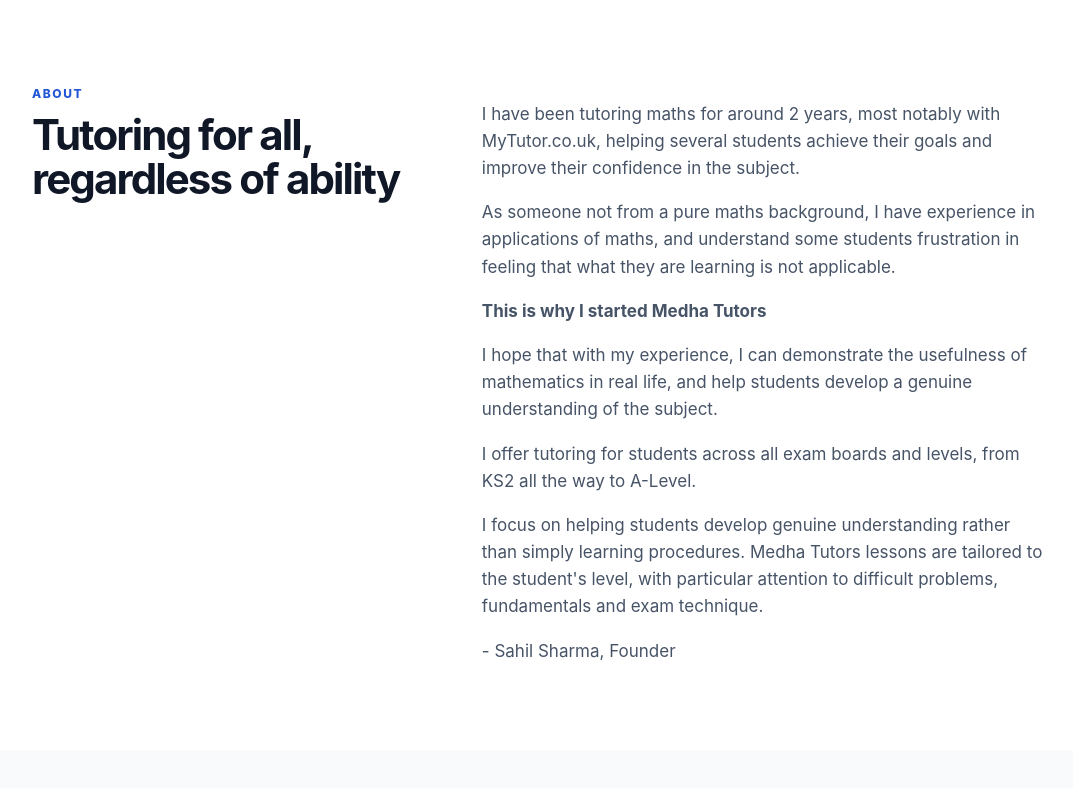
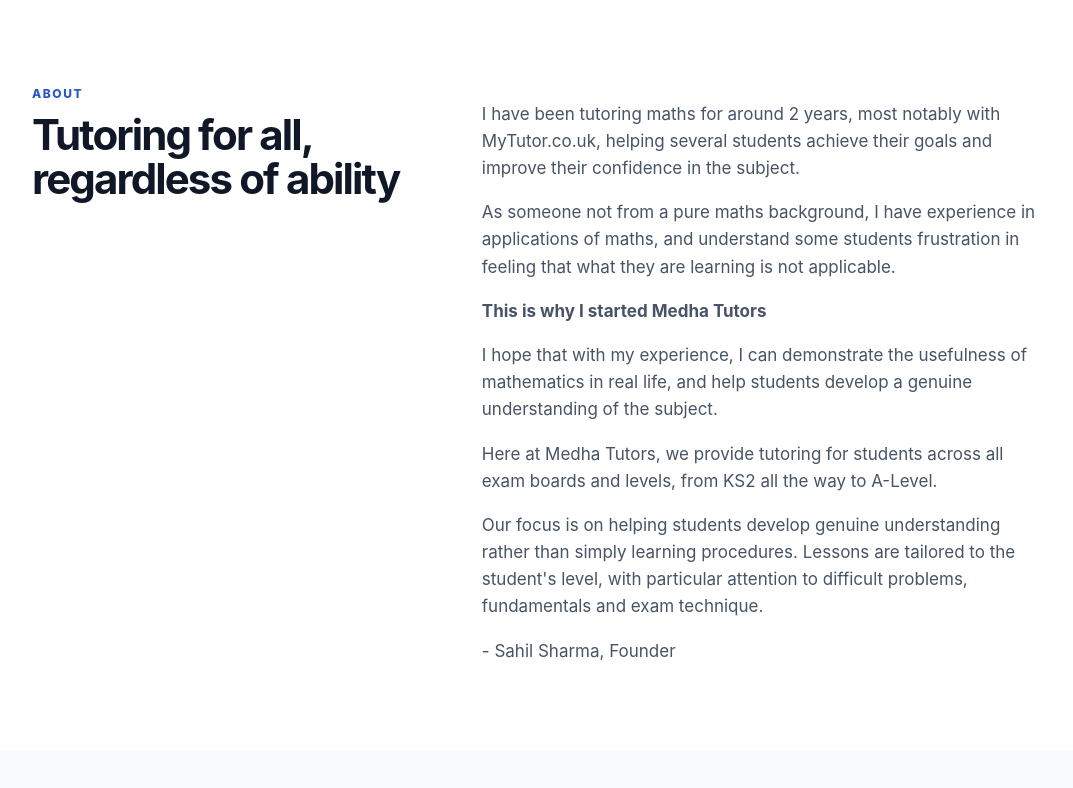
Before and after one commit to sahilsharma81067-beep/Medha-Tutors, a FastAPI app: page / in a window 1280 px wide. Shown: the part 690-1478 px from the top of the page, without its empty margins (102-1175 px from the left). Run offline with FastAPI, Linux system fonts and the light colour scheme.

Commit message:
About change

```diff
--- a/app/templates/index.html
+++ b/app/templates/index.html
@@ -62,11 +62,11 @@
             </p>
             I hope that with my experience, I can demonstrate the usefulness of mathematics in real life, and help students develop a genuine understanding of the subject.
           </p>
-          I offer tutoring for students across all exam boards and levels, from KS2 all the way to A-Level.
+          Here at Medha Tutors, we provide tutoring for students across all exam boards and levels, from KS2 all the way to A-Level.
 
           <p>
-            I focus on helping students develop genuine understanding rather
-            than simply learning procedures. Medha Tutors lessons are tailored to the
+            Our focus is on helping students develop genuine understanding rather
+            than simply learning procedures. Lessons are tailored to the
             student's level, with particular attention to difficult problems,
             fundamentals and exam technique.
           </p>
```
